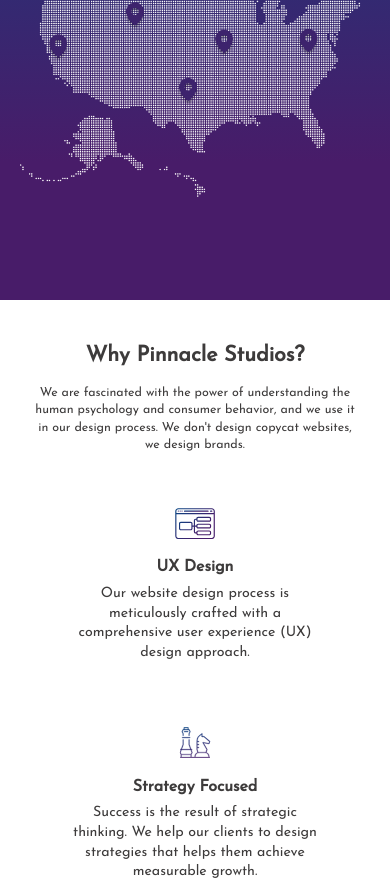
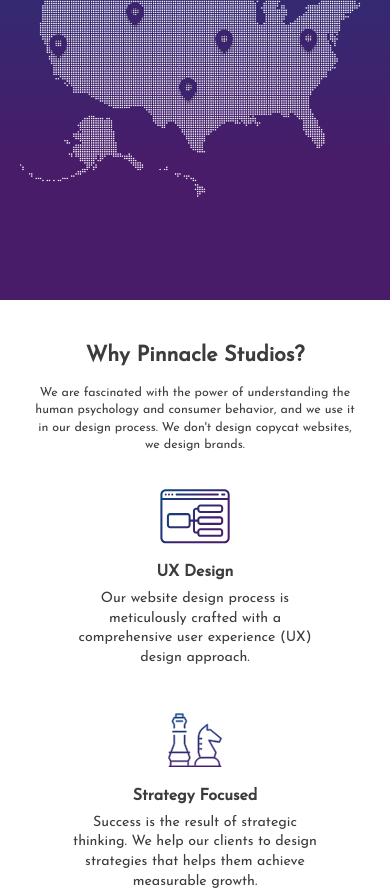
Before and after one commit to haider2shah/pinnacleStudios, a React (Create React App) app in the folder pinnacle-studios/: page /aboutuspage in a window 390 px wide. Shown: the part 544-1434 px from the top of the page. Built offline with nearby package versions, Linux system fonts and the light colour scheme.

Commit message:
MQdoneExceptNavmenu

```diff
--- a/pinnacle-studios/src/components/AboutUsPage.css
+++ b/pinnacle-studios/src/components/AboutUsPage.css
@@ -415,4 +415,8 @@
         text-align: center;
         width: 65%;
     }
+
+    .aboutUsPage-content2 .bot-side .sections .icons {
+        height: 14vw;
+    }
 }
```
